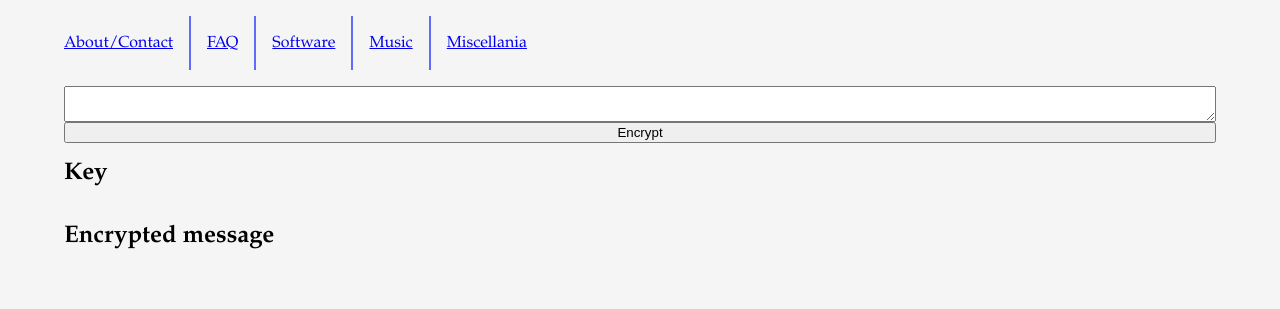
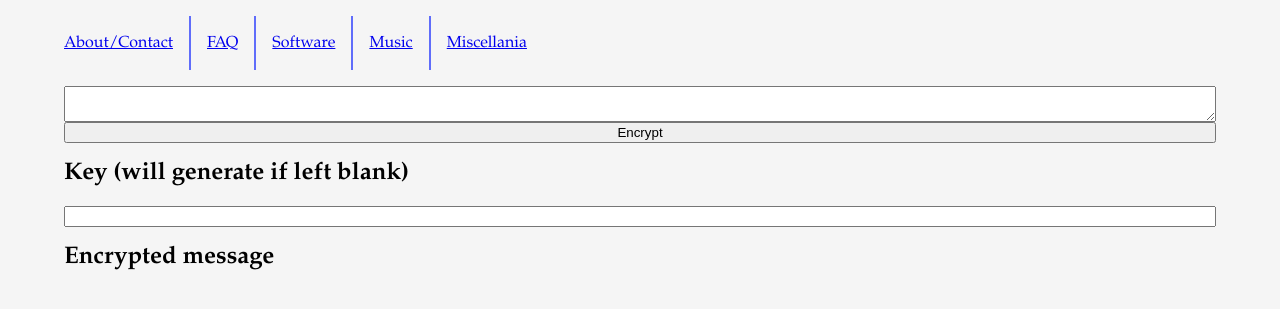
Before and after one commit to ForrestWeiswolf/forrestweiswolf.github.io, a Jekyll site: the page built from hidden/html-encryption.html, in a window 1280 px wide. Shown: the top 309 px of the page. Built offline with Jekyll 4.4.1, drawn with Linux system fonts in a browser that asks for light colours; part of the change alters nothing that is shown.

Commit message:
Allow generating a key

```diff
--- a/hidden/html-encryption.html
+++ b/hidden/html-encryption.html
@@ -12,7 +12,14 @@ title: Encrypt HTML
         const plaintext = document.getElementById('plaintext')
           .value
           .replace('\s*\n\s*')
-        const key = await generateKey()
+
+        let key = document.getElementById('key').value
+        if(key === '') {
+          key = await generateKey()
+          document.getElementById('key').value = await exportKey(key)
+        } else {
+          key = await importKey(key)
+        }
         const { message, iv } = await encrypt(plaintext, key)
 
         const encryptedHTML = `
@@ -21,7 +28,6 @@ title: Encrypt HTML
         </div>
         `
         document.getElementById('encrypted-html').innerText = encryptedHTML
-        document.getElementById('key').innerText = await exportKey(key)
       }
     }
   </script>
@@ -29,8 +35,8 @@ title: Encrypt HTML
     <textarea id="plaintext" aria-label="Plaintext HTML to encrypt"></textarea>
     <button id="encrypt-button">Encrypt</button>
 
-    <h2>Key</h2>
-    <div id="key"></div>
+    <h2>Key (will generate if left blank)</h2>
+    <input type="text" aria-label="key" id="key"></input>
     <h2>Encrypted message</h2>
     <div id="encrypted-html" class="encrypted"> </div>
   </main>
```
